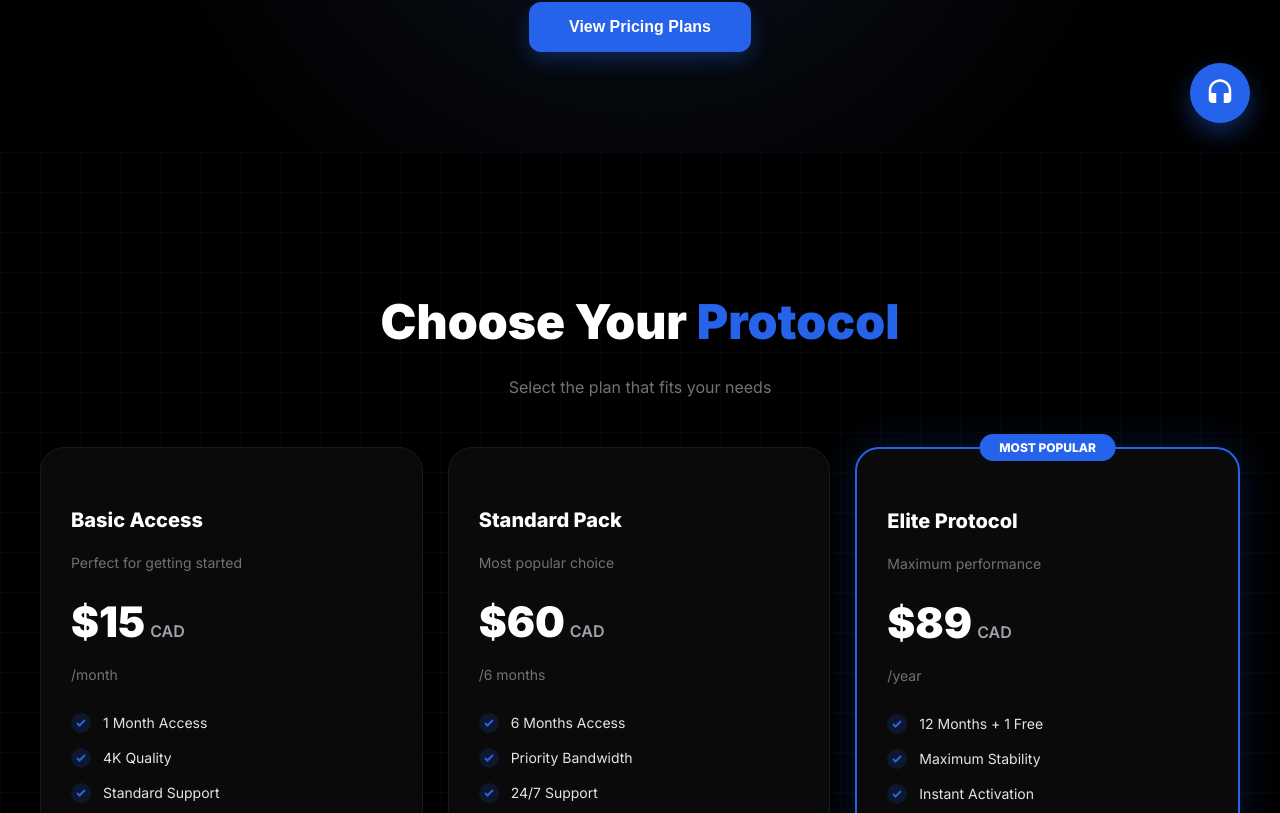
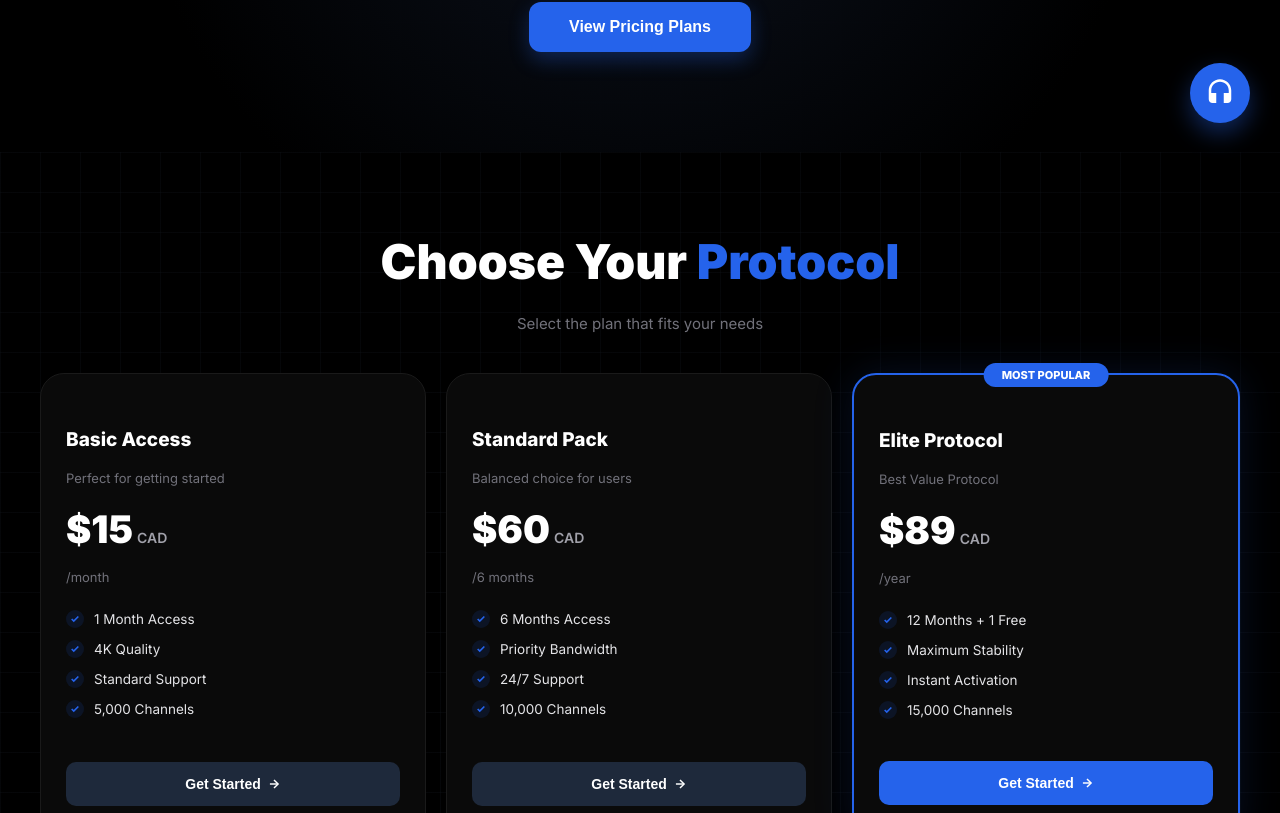
Before and after one commit to moh-tech244/capella-web, a React (Vite) app: page / in a window 1280 px wide. Shown: the part 647-1460 px from the top of the page. Built offline with nearby package versions, Linux system fonts and the light colour scheme.

Commit message:
Update Pricing.tsx

```diff
--- a/src/components/Pricing.tsx
+++ b/src/components/Pricing.tsx
@@ -23,7 +23,7 @@ export default function Pricing() {
       name: "Standard Pack",
       price: "60",
       period: "/6 months",
-      desc: "Most popular choice",
+      desc: "Balanced choice for users",
       features: ["6 Months Access", "Priority Bandwidth", "24/7 Support", "10,000 Channels"],
       popular: false
     },
@@ -31,9 +31,9 @@ export default function Pricing() {
       name: "Elite Protocol",
       price: "89",
       period: "/year",
-      desc: "Maximum performance",
+      desc: "Best Value Protocol", // Texte amélioré ici
       features: ["12 Months + 1 Free", "Maximum Stability", "Instant Activation", "15,000 Channels"],
-      popular: true // Badge déplacé ici
+      popular: true
     }
   ];
 
@@ -41,7 +41,8 @@ export default function Pricing() {
     <section id="pricing" style={{
       backgroundColor: '#000',
       color: '#fff',
-      padding: isMobile ? '60px 20px' : '100px 20px',
+      // Distance en haut diminuée (de 100px à 40px)
+      padding: isMobile ? '30px 15px' : '40px 20px',
       fontFamily: 'Inter, sans-serif',
       display: 'flex',
       flexDirection: 'column',
@@ -49,15 +50,15 @@ export default function Pricing() {
       backgroundImage: 'linear-gradient(rgba(26, 32, 44, 0.2) 1px, transparent 1px), linear-gradient(90deg, rgba(26, 32, 44, 0.2) 1px, transparent 1px)',
       backgroundSize: '40px 40px'
     }}>
-      <h2 style={{ fontSize: isMobile ? '32px' : '48px', fontWeight: '900', marginBottom: '10px' }}>
+      <h2 style={{ fontSize: isMobile ? '32px' : '48px', fontWeight: '900', marginBottom: '8px' }}>
         Choose Your <span style={{ color: '#2563eb' }}>Protocol</span>
       </h2>
-      <p style={{ color: '#71717a', marginBottom: '50px', fontSize: '16px' }}>Select the plan that fits your needs</p>
+      <p style={{ color: '#71717a', marginBottom: '40px', fontSize: '15px' }}>Select the plan that fits your needs</p>
 
       <div style={{
         display: 'flex',
         flexDirection: isMobile ? 'column' : 'row',
-        gap: '25px',
+        gap: '20px',
         maxWidth: '1200px',
         width: '100%',
         justifyContent: 'center',
@@ -68,57 +69,56 @@ export default function Pricing() {
             flex: 1,
             backgroundColor: '#0a0a0a',
             borderRadius: '24px',
-            padding: '40px 30px',
+            padding: '35px 25px',
             border: plan.popular ? '2px solid #2563eb' : '1px solid #1a1a1a',
             position: 'relative',
             display: 'flex',
             flexDirection: 'column',
-            transition: 'transform 0.3s ease',
-            boxShadow: plan.popular ? '0 0 40px rgba(37, 99, 235, 0.2)' : 'none'
+            boxShadow: plan.popular ? '0 0 40px rgba(37, 99, 235, 0.15)' : 'none'
           }}>
             {plan.popular && (
               <div style={{
-                position: 'absolute', top: '-15px', left: '50%', transform: 'translateX(-50%)',
-                backgroundColor: '#2563eb', color: 'white', padding: '6px 20px',
-                borderRadius: '99px', fontSize: '12px', fontWeight: '800', whiteSpace: 'nowrap'
+                position: 'absolute', top: '-12px', left: '50%', transform: 'translateX(-50%)',
+                backgroundColor: '#2563eb', color: 'white', padding: '5px 18px',
+                borderRadius: '99px', fontSize: '11px', fontWeight: '800'
               }}>
                 MOST POPULAR
               </div>
             )}
 
-            <h3 style={{ fontSize: '20px', fontWeight: '700', marginBottom: '8px' }}>{plan.name}</h3>
-            <p style={{ color: '#71717a', fontSize: '14px', marginBottom: '25px' }}>{plan.desc}</p>
+            <h3 style={{ fontSize: '19px', fontWeight: '700', marginBottom: '6px' }}>{plan.name}</h3>
+            <p style={{ color: '#71717a', fontSize: '13px', marginBottom: '20px' }}>{plan.desc}</p>
 
-            <div style={{ display: 'flex', alignItems: 'baseline', gap: '5px', marginBottom: '5px' }}>
-              <span style={{ fontSize: '42px', fontWeight: '900' }}>${plan.price}</span>
-              <span style={{ fontSize: '16px', color: '#a1a1aa', fontWeight: '600' }}>CAD</span>
+            <div style={{ display: 'flex', alignItems: 'baseline', gap: '4px', marginBottom: '4px' }}>
+              <span style={{ fontSize: '38px', fontWeight: '900' }}>${plan.price}</span>
+              <span style={{ fontSize: '14px', color: '#a1a1aa', fontWeight: '600' }}>CAD</span>
             </div>
-            <p style={{ color: '#71717a', fontSize: '14px', marginBottom: '30px' }}>{plan.period}</p>
+            <p style={{ color: '#71717a', fontSize: '13px', marginBottom: '25px' }}>{plan.period}</p>
 
-            <div style={{ flex: 1, marginBottom: '40px' }}>
+            <div style={{ flex: 1, marginBottom: '30px' }}>
               {plan.features.map((feature, fIndex) => (
-                <div key={fIndex} style={{ display: 'flex', alignItems: 'center', gap: '12px', marginBottom: '15px' }}>
+                <div key={fIndex} style={{ display: 'flex', alignItems: 'center', gap: '10px', marginBottom: '12px' }}>
                   <div style={{
-                    backgroundColor: 'rgba(37, 99, 235, 0.15)', borderRadius: '50%',
-                    width: '20px', height: '20px', display: 'flex', alignItems: 'center', justifyContent: 'center'
+                    backgroundColor: 'rgba(37, 99, 235, 0.12)', borderRadius: '50%',
+                    width: '18px', height: '18px', display: 'flex', alignItems: 'center', justifyContent: 'center'
                   }}>
-                    <svg width="12" height="12" viewBox="0 0 24 24" fill="none" stroke="#2563eb" strokeWidth="4">
+                    <svg width="10" height="10" viewBox="0 0 24 24" fill="none" stroke="#2563eb" strokeWidth="4">
                       <polyline points="20 6 9 17 4 12"></polyline>
                     </svg>
                   </div>
-                  <span style={{ color: '#e4e4e7', fontSize: '14px', fontWeight: '500' }}>{feature}</span>
+                  <span style={{ color: '#e4e4e7', fontSize: '13.5px' }}>{feature}</span>
                 </div>
               ))}
             </div>
 
             <button style={{
               backgroundColor: plan.popular ? '#2563eb' : '#1e293b',
-              color: 'white', padding: '16px', borderRadius: '12px', border: 'none',
-              fontWeight: '700', fontSize: '15px', cursor: 'pointer',
-              display: 'flex', alignItems: 'center', justifyContent: 'center', gap: '8px'
+              color: 'white', padding: '14px', borderRadius: '10px', border: 'none',
+              fontWeight: '700', fontSize: '14px', cursor: 'pointer',
+              display: 'flex', alignItems: 'center', justifyContent: 'center', gap: '6px'
             }}>
               Get Started
-              <svg width="16" height="16" viewBox="0 0 24 24" fill="none" stroke="currentColor" strokeWidth="2.5">
+              <svg width="14" height="14" viewBox="0 0 24 24" fill="none" stroke="currentColor" strokeWidth="2.5">
                 <line x1="5" y1="12" x2="19" y2="12"></line>
                 <polyline points="12 5 19 12 12 19"></polyline>
               </svg>
```
